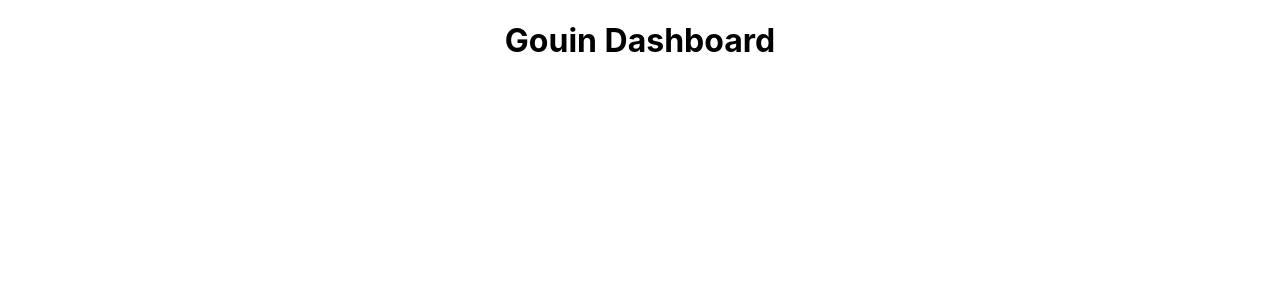
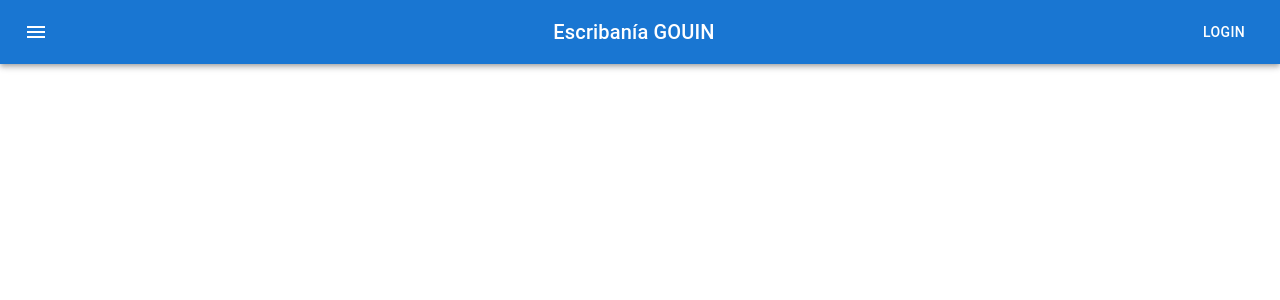
Before and after one commit to quinojuan/gouin, a React (Create React App) app in the folder client/: page / in a window 1280 px wide. Shown: the top 300 px of the page. Built offline with nearby package versions, Linux system fonts and the light colour scheme.

Commit message:
armando el front

```diff
--- a/client/package.json
+++ b/client/package.json
@@ -5,6 +5,7 @@
   "dependencies": {
     "@emotion/react": "^11.10.5",
     "@emotion/styled": "^11.10.5",
+    "@mui/icons-material": "^5.11.0",
     "@mui/material": "^5.11.3",
     "@testing-library/jest-dom": "^5.11.10",
     "@testing-library/react": "^11.2.6",
--- a/client/src/App.js
+++ b/client/src/App.js
@@ -1,9 +1,10 @@
-import './App.css';
+import "./App.css";
+import ButtonAppBar from "./components/ButtonAppBar";
 
 function App() {
   return (
     <div className="App">
-      <h1>Gouin Dashboard</h1>
+      <ButtonAppBar />
     </div>
   );
 }
--- /dev/null
+++ b/client/src/components/ButtonAppBar.jsx
@@ -0,0 +1,36 @@
+import React from "react";
+import {
+  AppBar,
+  Box,
+  Toolbar,
+  Typography,
+  Button,
+  IconButton,
+} from "@mui/material";
+import MenuIcon from "@mui/icons-material/Menu";
+
+const ButtonAppBar = () => {
+  return (
+    <Box sx={{ FlexGrow: 1 }}>
+      <AppBar position="static">
+        <Toolbar>
+          <IconButton
+            size="large"
+            edge="start"
+            color="inherit"
+            aria-label="menu"
+            sx={{ mr: 2 }}
+          >
+            <MenuIcon />
+          </IconButton>
+          <Typography variant="h6" component="div" sx={{ flexGrow: 1 }}>
+            Escribanía GOUIN
+          </Typography>
+          <Button color="inherit">Login</Button>
+        </Toolbar>
+      </AppBar>
+    </Box>
+  );
+};
+
+export default ButtonAppBar;
```
